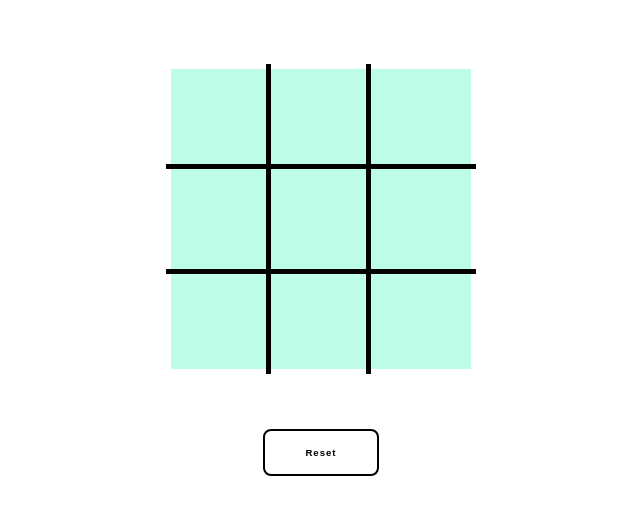
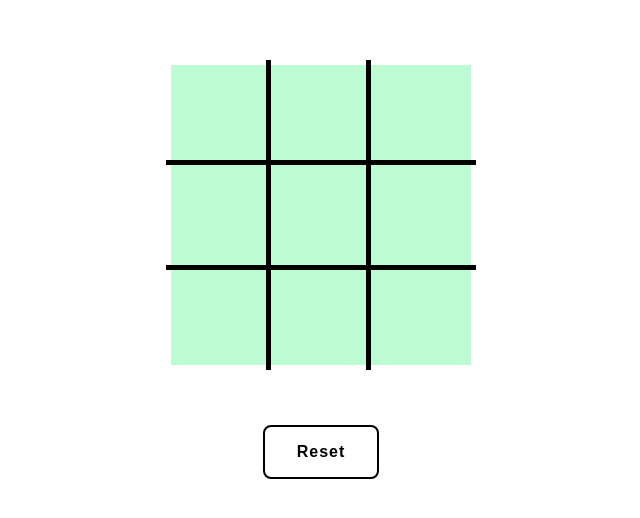
Before and after one commit to 1shikalra01/PRODIGY_WD_03, a plain HTML site: page index.html in a window 1280 px wide. Shown: the part 128-646 px from the top of the page, without its empty margins (319-959 px from the left). Drawn offline with Linux system fonts and the light colour scheme.

Commit message:
initial commit

```diff
--- a/styles.css
+++ b/styles.css
@@ -28,7 +28,7 @@ body {
 .cell {
   width: 100px;
   height: 100px;
-  background-color: #b3fce5dc;
+  background-color: #b3fccbdc;
   display: flex;
   justify-content: center;
   align-items: center;
@@ -100,7 +100,7 @@ button {
   padding: 1rem;
   border-radius: 0.5rem;
   border: 2px solid black;
-  font-size: 0.6rem;
+  font-size: 1rem;
   margin-left: 0.75rem;
   margin-right: 0.75rem;
   font-weight: 700;
```
